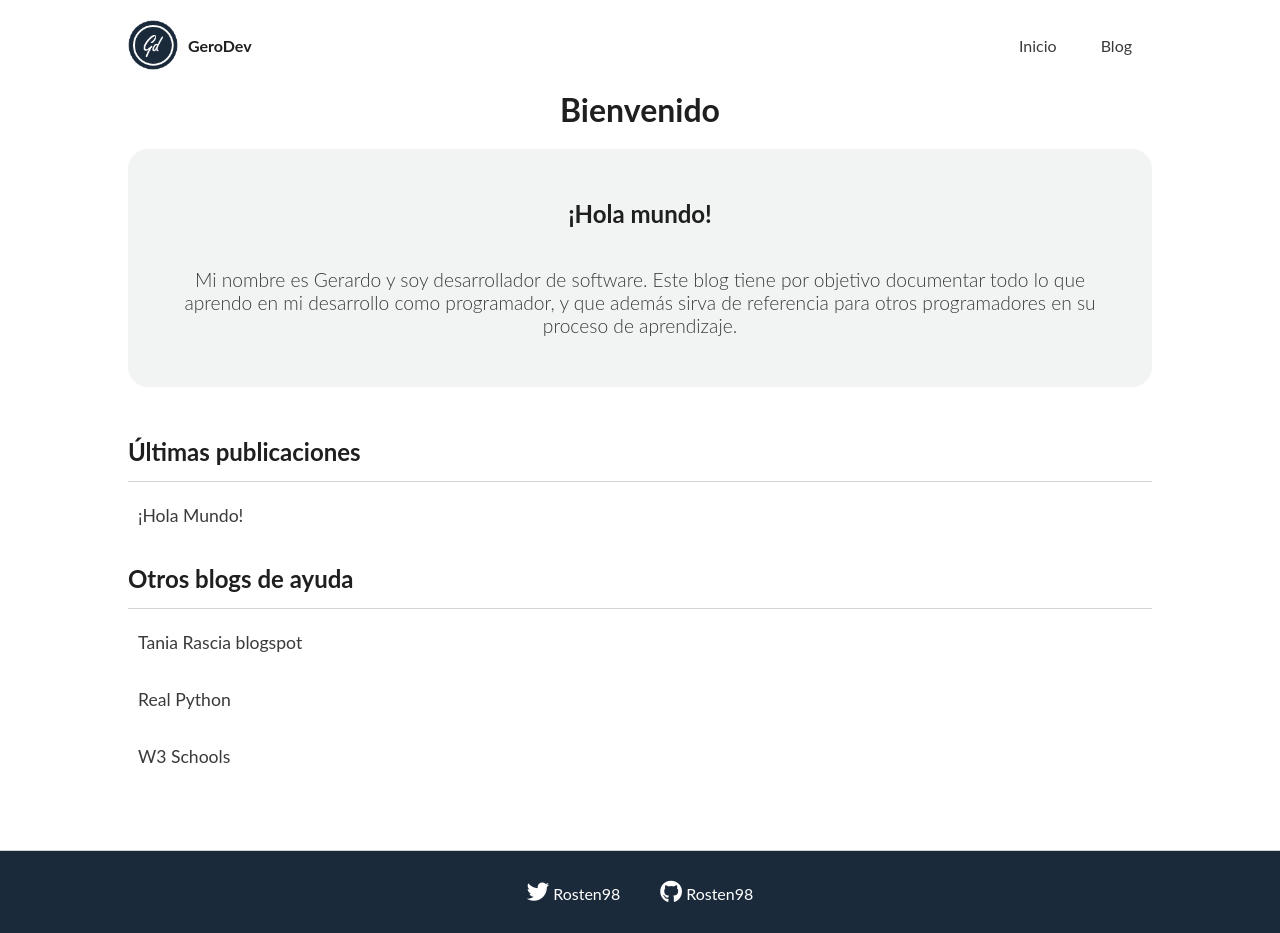
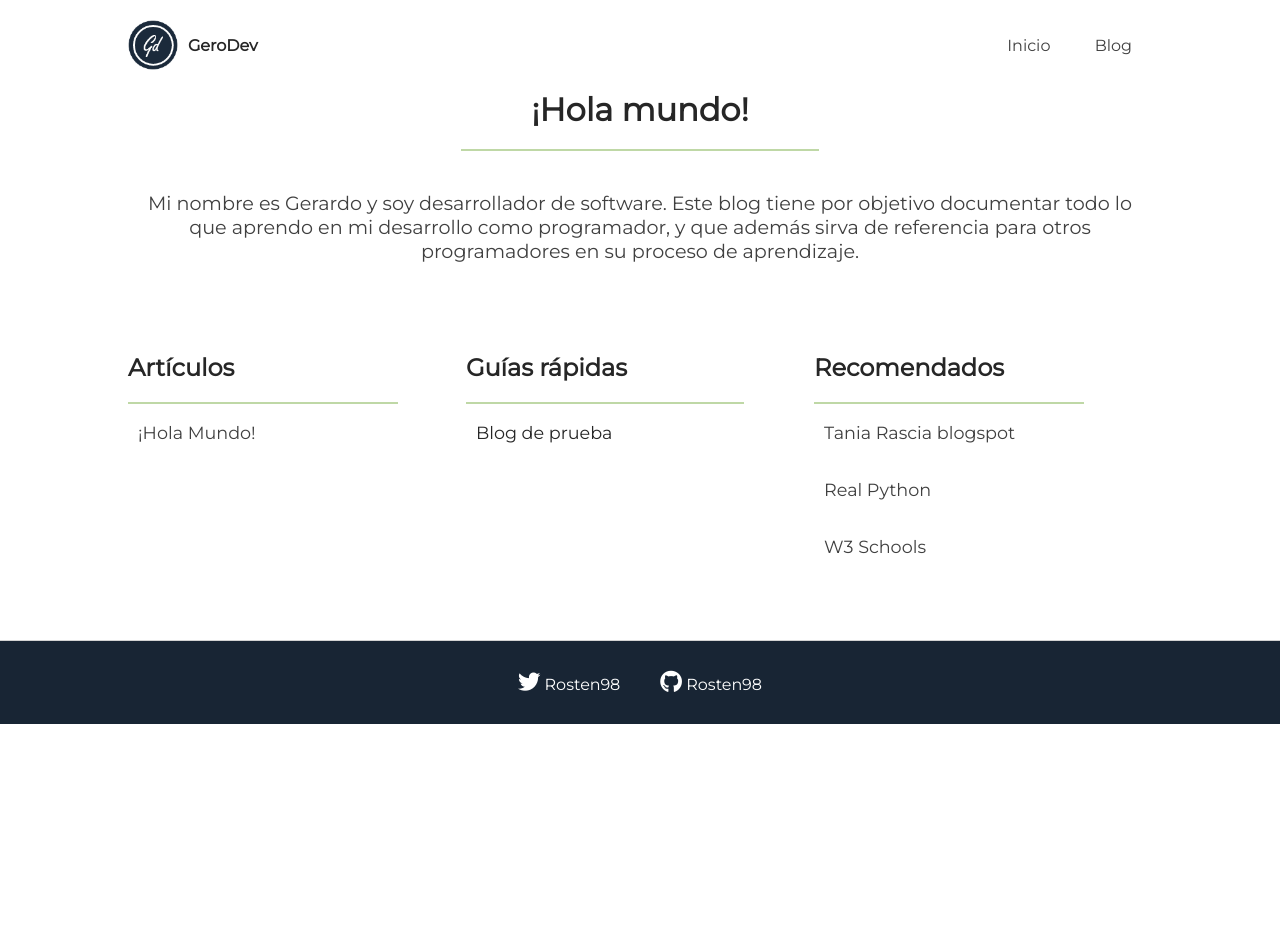
Before and after one commit to Rosten98/gerodev, a Jekyll site: the page built from index.html, in a window 1280 px wide. Built offline with Jekyll 4.4.1, drawn with Linux system fonts in a browser that asks for light colours; some web fonts are replaced; after the commit the page ends 900 px from its top, so only the background shows below that.

Commit message:
Style changed

```diff
--- a/_includes/head.html
+++ b/_includes/head.html
@@ -20,6 +20,7 @@
     rel="stylesheet"
     type="text/css"
   />
+  <link href="https://fonts.googleapis.com/css?family=Montserrat&display=swap" rel="stylesheet">
   <link rel="stylesheet" href="https://use.fontawesome.com/releases/v5.7.2/css/all.css" integrity="sha384-fnmOCqbTlWIlj8LyTjo7mOUStjsKC4pOpQbqyi7RrhN7udi9RwhKkMHpvLbHG9Sr" crossorigin="anonymous">
   <script src="https://ajax.googleapis.com/ajax/libs/jquery/3.4.1/jquery.min.js"></script>
   <script src="/assets/js/script.js"></script>
--- a/_sass/_base.scss
+++ b/_sass/_base.scss
@@ -1,21 +1,18 @@
-$font-style: 'Lato', 'Open Sans', sans-serif;
+$font-style: 'Montserrat', 'Open Sans', sans-serif;
 $content-width: 800px;
 
-$main-dark: #1B2A3B;
+$main-dark: hsl(212, 37%, 15%);
+$main-light: hsl(212, 37%, 98%);
 
-$font-color: #1f1f1f;
-$font-color-medium: #3a3a3a;
+$secondary: hsl(90, 39%, 75%);
 
+$font-color: hsl(0, 0%, 15%);
+$font-color-medium: hsl(0, 0%, 25%);
 
-$link-color: #688EB9;
-$link-hover: rgba(235, 237, 239, 0.3);
+$link-color: hsl(212, 37%, 65%);
 
-$jumbotron:  #f2f4f4;
-
-$light-grey: #F7F7F7;
-
-$heading-font: 'Muli', sans-serif;
-$heading-font-color: #425469;
+// $jumbotron: hsl(212, 37%, 98%);
+$jumbotron: white;
 
 
 *,
--- a/_sass/_layout.scss
+++ b/_sass/_layout.scss
@@ -17,11 +17,39 @@ p, span, a{
   color: $font-color-medium;
 }
 
+a:hover, a:active, a:focus{
+    outline: none;
+}
+
+i.fab{
+  color: #FFF;
+  font-size: 1.4rem;
+}
+
+a{
+  text-decoration: none;
+}
+a:hover{
+  color: $link-color;
+}
+
+hr{
+  background-color: $secondary;
+  height: 2px;
+  border: none;
+  width: 35%;
+  margin: 20px auto;
+}
+
 nav{
   display: flex;
   justify-content: space-between;
   align-content: space-between;
   padding: 20px 10%;
+
+  // -webkit-box-shadow: 0px 5px 55px -42px rgba(0,0,0,0.3);
+  // -moz-box-shadow: 0px 5px 55px -42px rgba(0,0,0,0.3);
+  // box-shadow: 0px 5px 55px -42px rgba(0,0,0,0.4);
 
   .mobile-nav{
     display: none;
@@ -46,10 +74,8 @@ nav{
       margin: auto 10px;
     }
   }
-
   ul{
     list-style: none;
-    // margin: auto 0;
     li{
       display: inline-block;
       a{
@@ -59,66 +85,48 @@ nav{
   }
 }
 
-a:hover, a:active, a:focus{
-    outline: none;
+.jumbotron{
+  background-color: $jumbotron;
+  text-align: center;
+  font-weight: 400;
+  margin: 0 10%;
+  padding-bottom: 40px;
+  b{
+    font-size: 2rem;
   }
-
-i.fab{
-  color: #FFF;
-  font-size: 1.4rem;
-}
-
-header{
-  width: 100%;
-}
-
-a{
-  text-decoration: none;
-}
-a:hover{
-  color: $link-color;
-}
-h1{
-  margin: 0 0 20px 0;
-  text-align: center;
-}
-
-.jumbotron{
-  // width: 100%;
-  background-color: $jumbotron;
-  border-radius: 20px;
-  text-align: center;
-  font-weight: 300;
-  padding: 50px;
-  margin: 0 10%;
-  margin-bottom: 40px;
-  .jumbotron-title{
-    font-size: 1.5rem;
-  }
-  .jumbotron-content{
+  p{
     font-size: 1.2rem;
-    padding: 40px 0 0 0;
+    margin: 40px 0;
   }
 }
 
-.division-container{
+.container{
   margin: 0px 10%;
+  display: grid;
+  grid-template-columns: 33% 34% 33%;
+
+  .container-item{
     padding: 10px 0;
     h2{
-    border-bottom: 1px solid rgb(211, 211, 211);
+      // border-bottom: 2px solid $secondary;
       margin-bottom: 5px;
       padding-bottom: 15px;
+    }
+    hr{
+      margin: 0;
+      width: 80%;
     }
     ul{
       list-style: none;
       font-size: 1.1rem;
       li{
-      width: 100%;
+        // width: 100%;
         padding: 18px 10px;
       }
       li:hover{
         border-radius: 10px;
-      background-color: $link-hover;
+        background-color: $main-light;
+      }
     }
   }
 }
@@ -131,97 +139,6 @@ h1{
   p{
     line-height: 30px;
   }
-}
-
-.card{
-  margin: 0 10%;
-  padding: 40px 20px;
-  background-color: $light-grey;
-  border-radius: 10px;
-  border: 1px solid lightgrey;
-  .card-header{
-    display: inline-grid;
-    grid-template-columns: 1fr 1fr;
-    width: 100%;
-    // display: flex;
-    // justify-content: space-between;
-    h3{
-      font-size: 1.5rem;
-    }
-    span{
-      font-weight: normal;
-      font-size: 0.8rem;
-    }
-    .card-categories{
-      margin: auto 0 auto auto;
-      p{
-        background-color: $link-color;
-        border-radius: 5px;
-        display: inline;
-        margin-right: 5px;
-        padding: 8px;
-        text-align: center;
-        font-size: .7em;
-        color: white;
-      }
-      // width: 60px;
-    }
-  }
-  .card-content{
-    text-align: justify;
-    p {
-      margin-top: 20px;
-    }
-  }
-}
-.card:hover{
-  background-color: white;
-  -webkit-box-shadow: 0px 0px 5px -1px rgba(0,0,0,0.1);
-  -moz-box-shadow: 0px 0px 5px -1px rgba(0,0,0,0.1);
-  box-shadow: 0px 0px 5px -1px rgba(0,0,0,0.1);
-}
-
-a.link-to-post{
-  color: $font-color
-}
-
-.post-title{
-  padding: 20px 10%;
-  h1{
-    margin: 0;
-    text-align: left;
-    font-size: 4em;
-  }
-  p{
-    margin: 30px 0;
-  }
-  time{
-     font-weight: 300;
-     border-bottom: 1px solid;
-  }
-}
-
-.post-content{
-  padding: 0 10%;
-  p{
-    margin: 20px 0;
-    font-size: 1.2rem;
-    line-height: 30px;
-    text-align: justify;
-  }
-  h2,h3{
-    margin: 50px 0 20px 0;
-  }
-  h2{
-    padding-bottom: 20px;
-    border-bottom: 1px solid rgb(211, 211, 211);
-  }
-}
-
-.tag-category{
-    padding: 10px;
-    border-radius: 10px;
-    background-color: $light-grey;
 }
 
 footer{
@@ -248,67 +165,3 @@ footer{
     }
   }
 }
-
-@media only screen and (max-width: 768px) {
-  nav{
-    /* For mobile phones: */
-    padding: 20px 10px;
-    i.fas{
-      display: inline;
-    }
-    .logo{
-      margin: auto 0;
-    }
-    .mobile-nav{
-      // display: none;
-      position: absolute;
-      // padding: 0 10%;
-      top: 112px;
-      right: 0;
-      width: 100%;
-      height: 128px;
-      a{
-        background-color: #FFF;
-        display: inline-block;
-        width: 100%;
-        height: 50%;
-        text-align: center;
-        p{
-          // height: 100%;
-          color: $main-dark;
-          padding: 24px 0 0 0;
-          font-size: 1.1rem;
-        }
-      }
-    }
-    .desktop-nav{
-      display: none;
-    }
-  }
-
-  .jumbotron{
-    margin: 0;
-    margin-bottom: 40px;
-    border-radius: 0;
-  }
-
-  .card{
-    .card-header{
-      display: grid;
-      grid-template-columns: auto;
-      grid-template-rows: 1fr 1fr;
-      .card-title{
-        grid-row-start: 2;
-      }
-      .card-categories{
-        grid-row-start: 1;
-      }
-    }
-  }
-
-  footer{
-    a{
-      text-decoration: underline;
-    }
-  }
-}
--- /dev/null
+++ b/_sass/layout_2.scss
@@ -0,0 +1,314 @@
+*{
+  margin: 0;
+  padding: 0;
+  font-family: $font-style;
+  color: $font-color
+}
+html, body{
+  min-height: 100%;
+  width: 100%;
+}
+
+h1, h2, h3, h4{
+  color: $font-color;
+}
+
+p, span, a{
+  color: $font-color-medium;
+}
+
+nav{
+  display: flex;
+  justify-content: space-between;
+  align-content: space-between;
+  padding: 20px 10%;
+
+  .mobile-nav{
+    display: none;
+  }
+
+  .desktop-nav{
+    margin: auto 0;
+  }
+
+  i.fas{
+    display: none;
+    padding: 20px;
+    font-size: 2em;
+    color: $main-dark;
+  }
+
+  .logo{
+    display: flex;
+    align-content: flex-end;
+    a.logo-name{
+      color: $main-dark;
+        margin: auto 10px;
+    }
+  }
+
+  ul{
+    list-style: none;
+    // margin: auto 0;
+    li{
+      display: inline-block;
+      a{
+        margin: 0 20px;
+      }
+    }
+  }
+}
+
+a:hover, a:active, a:focus{
+    outline: none;
+}
+
+i.fab{
+  color: #FFF;
+  font-size: 1.4rem;
+}
+
+header{
+  width: 100%;
+}
+
+a{
+  text-decoration: none;
+}
+a:hover{
+  color: $link-color;
+}
+h1{
+  margin: 0 0 20px 0;
+  text-align: center;
+}
+
+.jumbotron{
+  // width: 100%;
+  background-color: $jumbotron;
+  border-radius: 20px;
+  text-align: center;
+  font-weight: 300;
+  padding: 50px;
+  margin: 0 10%;
+  margin-bottom: 40px;
+  .jumbotron-title{
+    font-size: 1.5rem;
+  }
+  .jumbotron-content{
+    font-size: 1.2rem;
+    padding: 40px 0 0 0;
+  }
+}
+
+.division-container{
+  margin: 0px 10%;
+  padding: 10px 0;
+  h2{
+    border-bottom: 1px solid rgb(211, 211, 211);
+    margin-bottom: 5px;
+    padding-bottom: 15px;
+  }
+  ul{
+    list-style: none;
+    font-size: 1.1rem;
+    li{
+      width: 100%;
+      padding: 18px 10px;
+    }
+    li:hover{
+      border-radius: 10px;
+      background-color: $link-hover;
+    }
+  }
+}
+
+.pages-content{
+  margin: 0 10%;
+  h3{
+    margin: 20px 0;
+  }
+  p{
+    line-height: 30px;
+  }
+}
+
+.card{
+  margin: 0 10%;
+  padding: 40px 20px;
+  background-color: $light-grey;
+  border-radius: 10px;
+  border: 1px solid lightgrey;
+  .card-header{
+    display: inline-grid;
+    grid-template-columns: 1fr 1fr;
+    width: 100%;
+    // display: flex;
+    // justify-content: space-between;
+    h3{
+      font-size: 1.5rem;
+    }
+    span{
+      font-weight: normal;
+      font-size: 0.8rem;
+    }
+    .card-categories{
+      margin: auto 0 auto auto;
+      p{
+        background-color: $link-color;
+        border-radius: 5px;
+        display: inline;
+        margin-right: 5px;
+        padding: 8px;
+        text-align: center;
+        font-size: .7em;
+        color: white;
+      }
+      // width: 60px;
+    }
+  }
+  .card-content{
+    text-align: justify;
+    p {
+      margin-top: 20px;
+    }
+  }
+}
+.card:hover{
+  background-color: white;
+  -webkit-box-shadow: 0px 0px 5px -1px rgba(0,0,0,0.1);
+  -moz-box-shadow: 0px 0px 5px -1px rgba(0,0,0,0.1);
+  box-shadow: 0px 0px 5px -1px rgba(0,0,0,0.1);
+}
+
+a.link-to-post{
+  color: $font-color
+}
+
+.post-title{
+  padding: 20px 10%;
+  h1{
+    margin: 0;
+    text-align: left;
+    font-size: 4em;
+  }
+  p{
+    margin: 30px 0;
+  }
+  time{
+     font-weight: 300;
+     border-bottom: 1px solid;
+  }
+}
+
+.post-content{
+  padding: 0 10%;
+  p{
+    margin: 20px 0;
+    font-size: 1.2rem;
+    line-height: 30px;
+    text-align: justify;
+  }
+  h2,h3{
+    margin: 50px 0 20px 0;
+  }
+  h2{
+    padding-bottom: 20px;
+    border-bottom: 1px solid rgb(211, 211, 211);
+  }
+}
+
+.tag-category{
+    padding: 10px;
+    border-radius: 10px;
+    background-color: $light-grey;
+}
+
+footer{
+  background-color: $main-dark;
+  border-top: 1px solid lightgrey;
+  margin-top: 55px;
+  padding: 30px 10%;
+  width: 100%;
+
+  div.container{
+    display: flex;
+    justify-content: center;
+    flex-wrap: wrap;
+    a{
+      color: white;
+      margin: 0 20px;
+    }
+    a:hover{
+      text-decoration: underline;
+    }
+    p{
+      color: white;
+      display: inline-block
+    }
+  }
+}
+
+@media only screen and (max-width: 768px) {
+  nav{
+    /* For mobile phones: */
+    padding: 20px 10px;
+    i.fas{
+      display: inline;
+    }
+    .logo{
+      margin: auto 0;
+    }
+    .mobile-nav{
+      // display: none;
+      position: absolute;
+      // padding: 0 10%;
+      top: 112px;
+      right: 0;
+      width: 100%;
+      height: 128px;
+      a{
+        background-color: #FFF;
+        display: inline-block;
+        width: 100%;
+        height: 50%;
+        text-align: center;
+        p{
+          // height: 100%;
+          color: $main-dark;
+          padding: 24px 0 0 0;
+          font-size: 1.1rem;
+        }
+      }
+    }
+    .desktop-nav{
+      display: none;
+    }
+  }
+
+  .jumbotron{
+    margin: 0;
+    margin-bottom: 40px;
+    border-radius: 0;
+  }
+
+  .card{
+    .card-header{
+      display: grid;
+      grid-template-columns: auto;
+      grid-template-rows: 1fr 1fr;
+      .card-title{
+        grid-row-start: 2;
+      }
+      .card-categories{
+        grid-row-start: 1;
+      }
+    }
+  }
+
+  footer{
+    a{
+      text-decoration: underline;
+    }
+  }
+}
--- a/assets/css/main.scss
+++ b/assets/css/main.scss
@@ -3,5 +3,5 @@
 ---
 @import
 	"base",
-  "layout",
-  "syntax-highlighting"
+  "layout"
+  // "syntax-highlighting"
--- a/index.html
+++ b/index.html
@@ -4,19 +4,19 @@
 
 layout: default
 ---
-
-<h1>Bienvenido</h1>
-
 <div class="jumbotron">
-  <b class="jumbotron-title">¡Hola mundo!</b>
-  <p class="jumbotron-content">
+  <b>¡Hola mundo!</b>
+  <hr>
+  <p>
      Mi nombre es Gerardo y soy desarrollador de software.
      Este blog tiene por objetivo documentar todo lo que aprendo en mi desarrollo como programador, y que además sirva de referencia para otros programadores en su proceso de aprendizaje.
   </p>
 </div>
 
-<div class="division-container">
-  <h2>Últimas publicaciones</h2>
+<div class="container">
+  <div class="container-item">
+    <h2>Artículos</h2>
+    <hr>
     <ul>
       {% for post in site.posts limit:3%}
       <a href="{{ post.url }}">
@@ -31,11 +31,22 @@ layout: default
     {% endif %}
   </div>
 
-<div class="division-container">
-  <h2>Otros blogs de ayuda</h2>
+  <div class="container-item">
+    <h2>Guías rápidas</h2>
+    <hr>
+    <ul>
+      <a href="#">
+        <li>Blog de prueba</li>
+      </a>
+    </ul>
+  </div>
+  <div class="container-item">
+    <h2>Recomendados</h2>
+    <hr>
     <ul>
       <a href="https://www.taniarascia.com/" target="_blank"><li><p>Tania Rascia blogspot</p></li></a>
       <a href="https://realpython.com/" target="_blank"><li><p>Real Python</p></li></a>
       <a href="https://www.w3schools.com/" ><li><p>W3 Schools</p></li></a>
     </ul>
   </div>
+</div>
```
Also changed, not shown: _sass/_syntax-highlighting.scss (deleted). Lines whose indentation alone changed are shown as unchanged.
